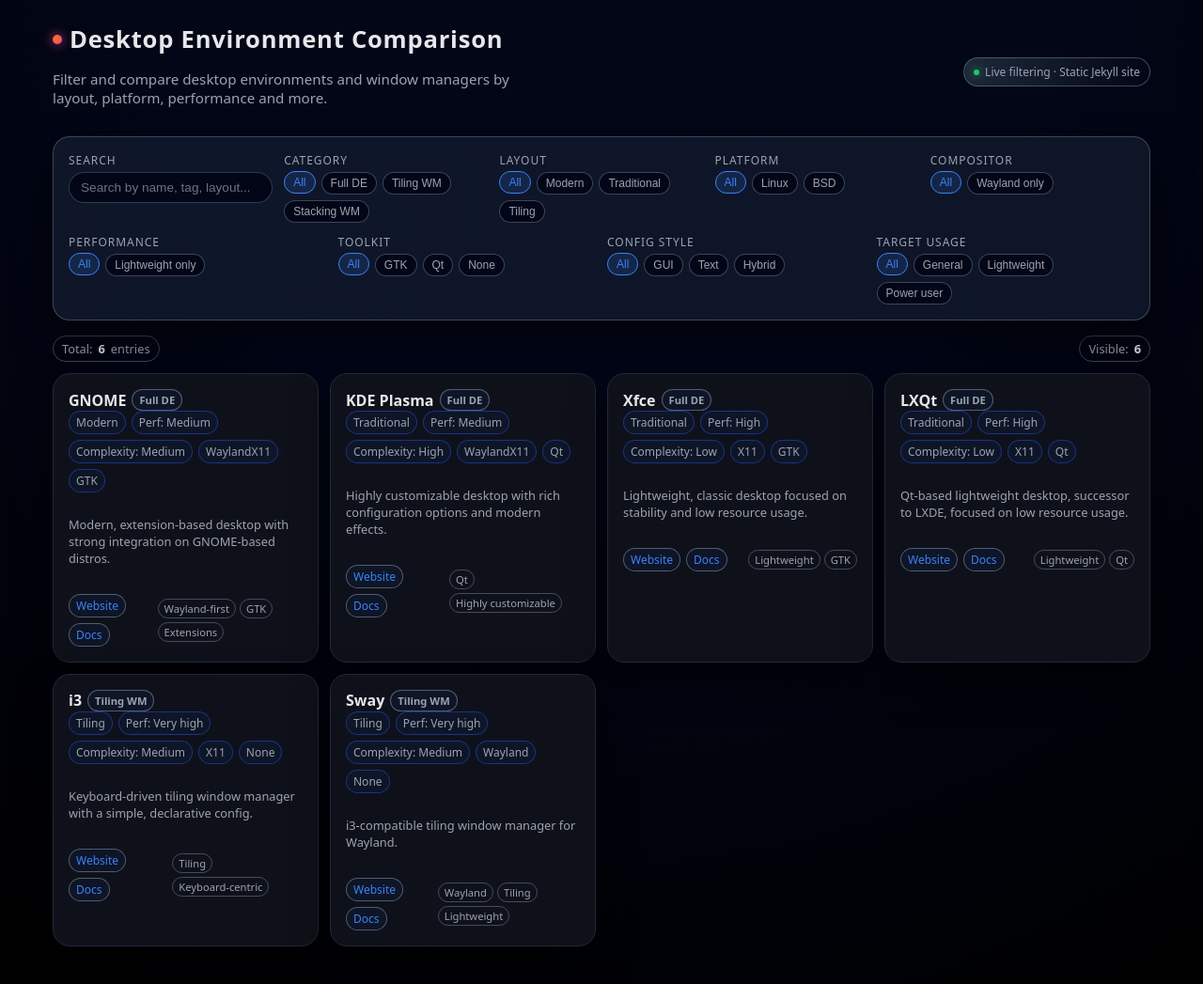
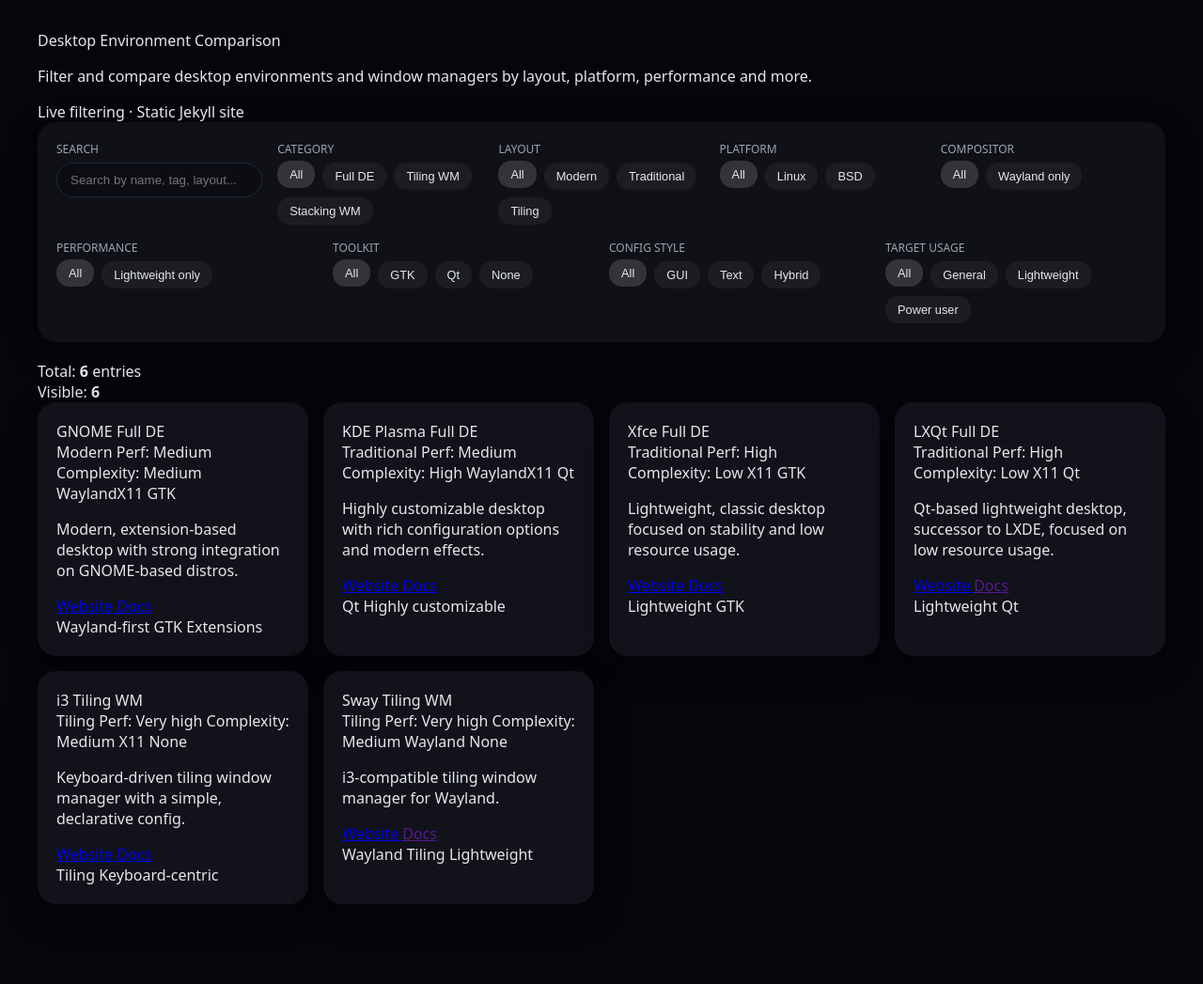
Before and after one commit to Pure-de-Arch/Pure-de-Arch.github.io, a Jekyll site: the page built from index.html, in a window 1280 px wide. Shown: the whole page at 94% size. Built offline with Jekyll 4.4.1, drawn with Linux system fonts in a browser that asks for light colours; after the commit the page ends 994 px from its top, so only the background shows below that.

Commit message:
Update style.css

```diff
--- a/assets/css/style.css
+++ b/assets/css/style.css
@@ -1,376 +1,117 @@
 :root {
   --bg: #0a0a0f;
-  --bg-elevated: #11121a;
-  --bg-card: #0f111a;
-  --accent: #3b82f6;
-  --accent-soft: rgba(59, 130, 246, 0.15);
-  --accent-glow: rgba(59, 130, 246, 0.35);
+  --bg-card: #11121a;
   --text: #e5e7eb;
   --muted: #9ca3af;
-  --border: #1f2937;
 
-  --space-1: 4px;
-  --space-2: 8px;
-  --space-3: 12px;
-  --space-4: 16px;
-  --space-5: 20px;
-  --space-6: 24px;
+  /* Fiatalos neon színek */
+  --chip-blue: #3b82f6;
+  --chip-pink: #ec4899;
+  --chip-green: #22c55e;
+  --chip-orange: #f97316;
+  --chip-purple: #a855f7;
 
-  --radius-md: 10px;
-  --radius-lg: 18px;
+  --chip-bg: rgba(255,255,255,0.05);
+  --chip-active-bg: rgba(255,255,255,0.15);
 
-  --shadow-card: 0 20px 40px rgba(0, 0, 0, 0.55);
-  --shadow-hover: 0 25px 55px rgba(0, 0, 0, 0.75);
-  --transition-fast: 0.18s ease-out;
-}
-
-*,
-*::before,
-*::after {
-  box-sizing: border-box;
+  --radius: 14px;
+  --shadow: 0 12px 30px rgba(0,0,0,0.45);
 }
 
 body {
+  background: #05060a;
+  color: var(--text);
+  font-family: system-ui, sans-serif;
   margin: 0;
-  font-family: system-ui, -apple-system, BlinkMacSystemFont, "SF Pro Text",
-    "Segoe UI", sans-serif;
-  background: radial-gradient(circle at top, #020617 0, #020617 40%, #000 100%);
-  color: var(--text);
-  min-height: 100vh;
 }
 
 .app-shell {
   max-width: 1200px;
-  margin: 0 auto;
-  padding: var(--space-6) var(--space-4) 40px;
-}
-
-.app-header {
-  display: flex;
-  flex-direction: column;
-  gap: var(--space-3);
-  margin-bottom: var(--space-4);
-}
-
-.app-title-row {
-  display: flex;
-  flex-wrap: wrap;
-  align-items: center;
-  justify-content: space-between;
-  gap: var(--space-3);
-}
-
-.app-title {
-  font-size: 1.6rem;
-  font-weight: 700;
-  letter-spacing: 0.03em;
-  display: flex;
-  align-items: center;
-  gap: var(--space-2);
-}
-
-.app-title span.logo-dot {
-  width: 10px;
-  height: 10px;
-  border-radius: 999px;
-  background: radial-gradient(circle at 30% 30%, #f97316, #ec4899);
-  box-shadow: 0 0 12px rgba(236, 72, 153, 0.9);
-}
-
-.app-subtitle {
-  font-size: 0.95rem;
-  color: var(--muted);
-  max-width: 520px;
-}
-
-.app-badge {
-  padding: 6px 10px;
-  border-radius: 999px;
-  border: 1px solid rgba(148, 163, 184, 0.4);
-  font-size: 0.75rem;
-  color: var(--muted);
-  display: inline-flex;
-  align-items: center;
-  gap: 6px;
-  background: radial-gradient(circle at top left, #1e293b, #020617);
-}
-
-.app-badge-dot {
-  width: 6px;
-  height: 6px;
-  border-radius: 999px;
-  background: #22c55e;
-  box-shadow: 0 0 10px rgba(34, 197, 94, 0.9);
+  margin: auto;
+  padding: 32px 16px;
 }
 
 /* Filter panel */
-
 .filter-panel {
-  background: linear-gradient(135deg, rgba(15, 23, 42, 0.96), rgba(15, 23, 42, 0.9));
-  border-radius: var(--radius-lg);
-  border: 1px solid rgba(148, 163, 184, 0.35);
-  box-shadow: var(--shadow-card);
-  padding: var(--space-4);
-  margin-bottom: var(--space-4);
-  backdrop-filter: blur(18px);
+  background: #0f1117;
+  padding: 20px;
+  border-radius: 20px;
+  box-shadow: var(--shadow);
+  margin-bottom: 20px;
 }
 
 .filter-row {
   display: flex;
   flex-wrap: wrap;
-  gap: var(--space-3);
-  align-items: flex-start;
+  gap: 16px;
 }
 
 .filter-group {
+  flex: 1 1 200px;
   display: flex;
   flex-direction: column;
-  gap: 4px;
-  min-width: 160px;
-  flex: 1 1 180px;
+  gap: 6px;
 }
 
 .filter-label {
   font-size: 0.75rem;
   color: var(--muted);
   text-transform: uppercase;
-  letter-spacing: 0.08em;
 }
 
-/* Buborékos search */
-
+/* Search bubble */
 .filter-input {
-  background: radial-gradient(circle at top left, #020617, #020617);
+  padding: 10px 14px;
   border-radius: 999px;
-  border: 1px solid rgba(51, 65, 85, 0.9);
-  padding: 8px 12px;
+  border: 1px solid #1f2937;
+  background: #0b0d12;
   color: var(--text);
-  font-size: 0.85rem;
-  outline: none;
-  transition: border-color var(--transition-fast), box-shadow var(--transition-fast),
-    background var(--transition-fast), transform var(--transition-fast);
 }
 
-.filter-input:focus {
-  border-color: var(--accent);
-  box-shadow: 0 0 0 1px var(--accent-glow);
-  transform: translateY(-1px);
-}
-
-.filter-input::placeholder {
-  color: rgba(148, 163, 184, 0.7);
-}
-
-/* Chips – minden filter buborékos */
-
+/* Chips */
 .filter-chips {
   display: flex;
   flex-wrap: wrap;
-  gap: 6px;
+  gap: 8px;
 }
 
 .filter-chip {
-  border-radius: 999px;
-  border: 1px solid rgba(148, 163, 184, 0.4);
-  padding: 4px 9px;
-  font-size: 0.75rem;
-  color: var(--muted);
-  background: radial-gradient(circle at top left, #020617, #020617);
+  padding: 6px 12px;
+  border-radius: var(--radius);
+  background: var(--chip-bg);
+  border: 1px solid transparent;
   cursor: pointer;
-  transition: background var(--transition-fast), border-color var(--transition-fast),
-    color var(--transition-fast), transform var(--transition-fast);
-}
-
-.filter-chip.active {
-  background: var(--accent-soft);
-  border-color: var(--accent);
-  color: var(--accent);
-  transform: translateY(-1px);
-}
-
-/* Stats bar */
-
-.stats-bar {
-  display: flex;
-  flex-wrap: wrap;
-  gap: var(--space-3);
-  align-items: center;
-  justify-content: space-between;
-  margin-bottom: var(--space-3);
   font-size: 0.8rem;
-  color: var(--muted);
-}
-
-.stats-pill {
-  padding: 4px 9px;
-  border-radius: 999px;
-  border: 1px solid rgba(148, 163, 184, 0.4);
-  display: inline-flex;
-  align-items: center;
-  gap: 6px;
-}
-
-.stats-pill strong {
+  transition: 0.15s;
   color: var(--text);
 }
 
-/* Grid */
+.filter-chip[data-color="blue"] { border-color: var(--chip-blue); }
+.filter-chip[data-color="pink"] { border-color: var(--chip-pink); }
+.filter-chip[data-color="green"] { border-color: var(--chip-green); }
+.filter-chip[data-color="orange"] { border-color: var(--chip-orange); }
+.filter-chip[data-color="purple"] { border-color: var(--chip-purple); }
 
+.filter-chip.active {
+  background: var(--chip-active-bg);
+  transform: translateY(-2px);
+}
+
+/* Cards */
 .card-grid {
   display: grid;
   grid-template-columns: repeat(auto-fit, minmax(260px, 1fr));
-  gap: var(--space-3);
+  gap: 16px;
 }
-
-/* Card */
 
 .de-card {
   background: var(--bg-card);
-  border-radius: var(--radius-lg);
-  border: 1px solid var(--border);
-  box-shadow: var(--shadow-card);
-  padding: var(--space-4);
-  display: flex;
-  flex-direction: column;
-  gap: var(--space-3);
-  position: relative;
-  overflow: hidden;
-  transition: transform var(--transition-fast), box-shadow var(--transition-fast),
-    border-color var(--transition-fast), background var(--transition-fast);
-}
-
-.de-card::before {
-  content: "";
-  position: absolute;
-  inset: -40%;
-  background: radial-gradient(circle at top, var(--accent-soft), transparent 60%);
-  opacity: 0;
-  transition: opacity var(--transition-fast);
-  pointer-events: none;
+  padding: 20px;
+  border-radius: 20px;
+  box-shadow: var(--shadow);
+  transition: 0.2s;
 }
 
 .de-card:hover {
   transform: translateY(-4px);
-  border-color: var(--accent);
-  box-shadow: var(--shadow-hover);
 }
-
-.de-card:hover::before {
-  opacity: 1;
-}
-
-.de-card-header {
-  display: flex;
-  justify-content: space-between;
-  gap: var(--space-2);
-  align-items: flex-start;
-}
-
-.de-name {
-  font-size: 1rem;
-  font-weight: 600;
-  display: flex;
-  align-items: center;
-  gap: 6px;
-}
-
-.de-tag {
-  font-size: 0.7rem;
-  padding: 3px 7px;
-  border-radius: 999px;
-  background: rgba(15, 23, 42, 0.9);
-  border: 1px solid rgba(148, 163, 184, 0.5);
-  color: var(--muted);
-}
-
-.de-meta {
-  display: flex;
-  flex-wrap: wrap;
-  gap: 6px;
-  font-size: 0.75rem;
-  color: var(--muted);
-}
-
-.de-meta-pill {
-  padding: 3px 7px;
-  border-radius: 999px;
-  background: rgba(15, 23, 42, 0.9);
-  border: 1px solid rgba(30, 64, 175, 0.7);
-}
-
-.de-desc {
-  font-size: 0.8rem;
-  color: var(--muted);
-}
-
-.de-footer {
-  display: flex;
-  justify-content: space-between;
-  align-items: center;
-  margin-top: 4px;
-  font-size: 0.75rem;
-  gap: var(--space-2);
-}
-
-.de-links {
-  display: flex;
-  gap: 6px;
-  flex-wrap: wrap;
-}
-
-.de-link {
-  padding: 3px 7px;
-  border-radius: 999px;
-  border: 1px solid rgba(148, 163, 184, 0.5);
-  color: var(--accent);
-  text-decoration: none;
-  font-size: 0.75rem;
-  background: rgba(15, 23, 42, 0.9);
-  transition: background var(--transition-fast), color var(--transition-fast),
-    border-color var(--transition-fast), transform var(--transition-fast);
-}
-
-.de-link:hover {
-  background: var(--accent-soft);
-  border-color: var(--accent);
-  transform: translateY(-1px);
-}
-
-.de-badges {
-  display: flex;
-  gap: 4px;
-  flex-wrap: wrap;
-}
-
-.de-badge {
-  padding: 2px 6px;
-  border-radius: 999px;
-  font-size: 0.7rem;
-  border: 1px solid rgba(148, 163, 184, 0.4);
-  color: var(--muted);
-}
-
-/* Empty state */
-
-.empty-state {
-  text-align: center;
-  padding: 40px 16px;
-  color: var(--muted);
-  font-size: 0.9rem;
-}
-
-/* Responsive */
-
-@media (max-width: 640px) {
-  .app-shell {
-    padding: 18px 12px 28px;
-  }
-
-  .filter-panel {
-    padding: var(--space-3);
-  }
-
-  .de-card {
-    padding: var(--space-3);
-  }
-}
```
